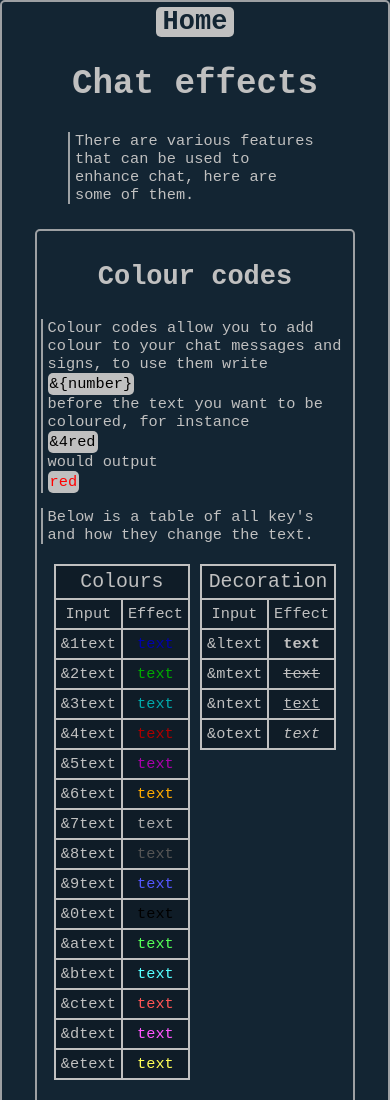
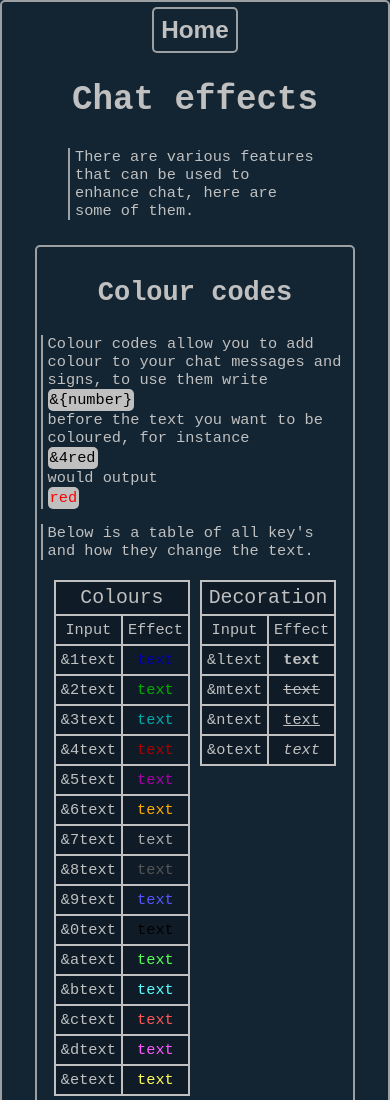
Before and after one commit to animalCodes/CE-Handbook, a plain HTML site: page misc/chat.html in a window 390 px wide. Shown: the top 1100 px of the page. Drawn offline with Linux system fonts and the light colour scheme.

Commit message:
restyle mobile home button

```diff
--- a/misc/chat.html
+++ b/misc/chat.html
@@ -15,7 +15,7 @@
   </navbar>
   <article id="top">
     <a href="../index.html" id="home">
-      <btn>Home</btn>
+      <button>Home</button>
     </a>
     <header>
       <h1>Chat effects</h1>
--- a/res/navbar.css
+++ b/res/navbar.css
@@ -36,13 +36,11 @@ nav ul li {
 #home {
   display: none;
   border-radius: 5px;
-  background-color: silver;
   margin-top: 5px;
 }
-#home btn {
+#home button {
   padding: 7px;
-  color: var(--main_colour);
-  font-size: 3rem;
+  font-size: 2.7rem;
   font-weight: bold;
 }
 @media screen and (max-width: 670px) {
--- a/res/style.css
+++ b/res/style.css
@@ -263,6 +263,7 @@ img.large {
 /* Other */
 button {
   background-color: var(--main_colour);
+  border: var(--border);
   border-radius: 5px;
   color: var(--text_colour);
   cursor: pointer;
```
Also changed, not shown: dev/template.html (+1 -1 lines), economy/trade.html (+1 -1 lines), guides/starting.html (+1 -1 lines), index.html (+2 -2 lines), movecraft/blocks.html (+1 -1 lines), movecraft/controls.html (+1 -1 lines), movecraft/crafts.html (+1 -1 lines), planets/info.html (+1 -1 lines), planets/travel.html (+1 -1 lines), resonant/basics.html (+1 -1 lines), resonant/machines.html (+1 -1 lines), resonant/management.html (+1 -1 lines), structures/gadgets.html (+1 -1 lines), structures/weapons.html (+1 -1 lines), 1 more files.
